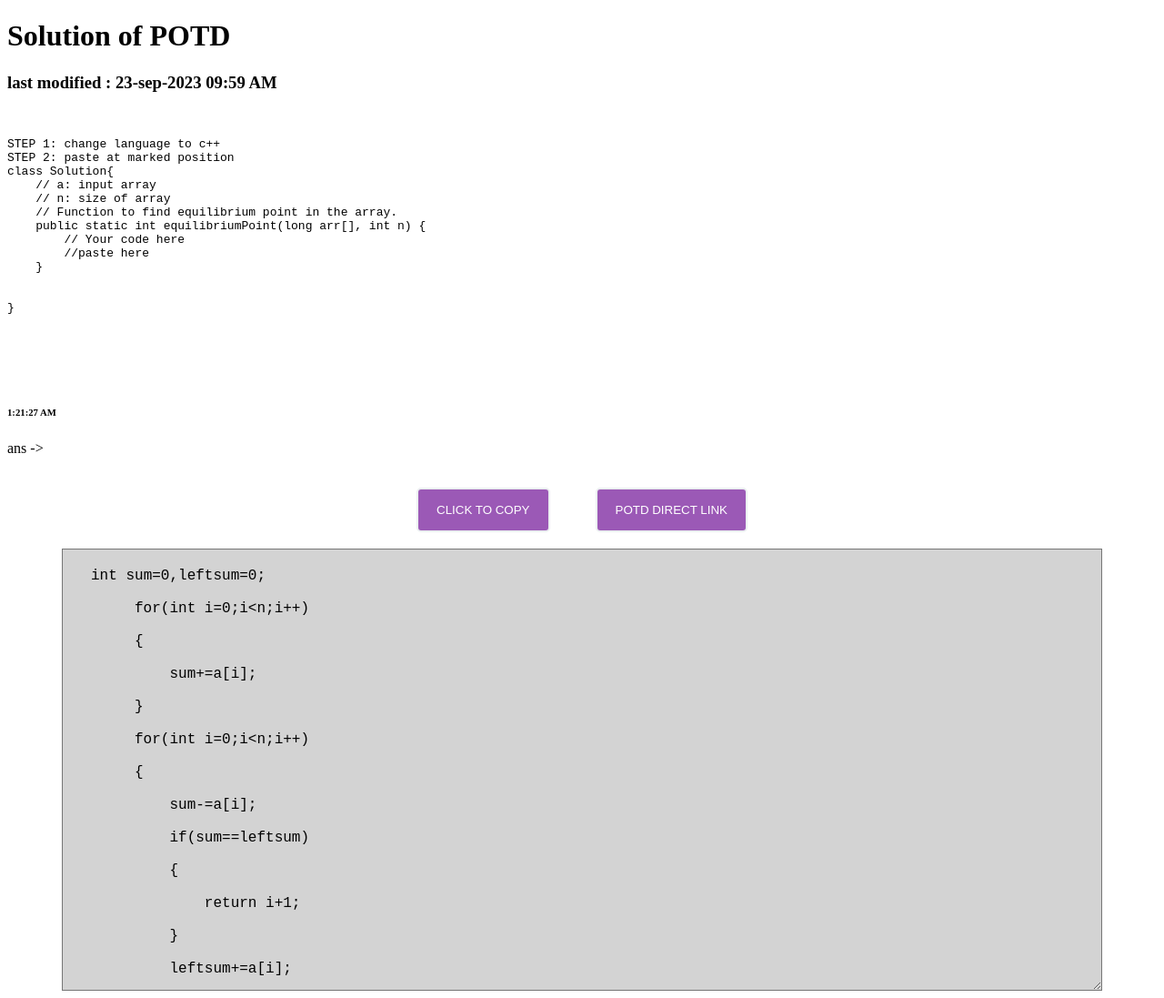
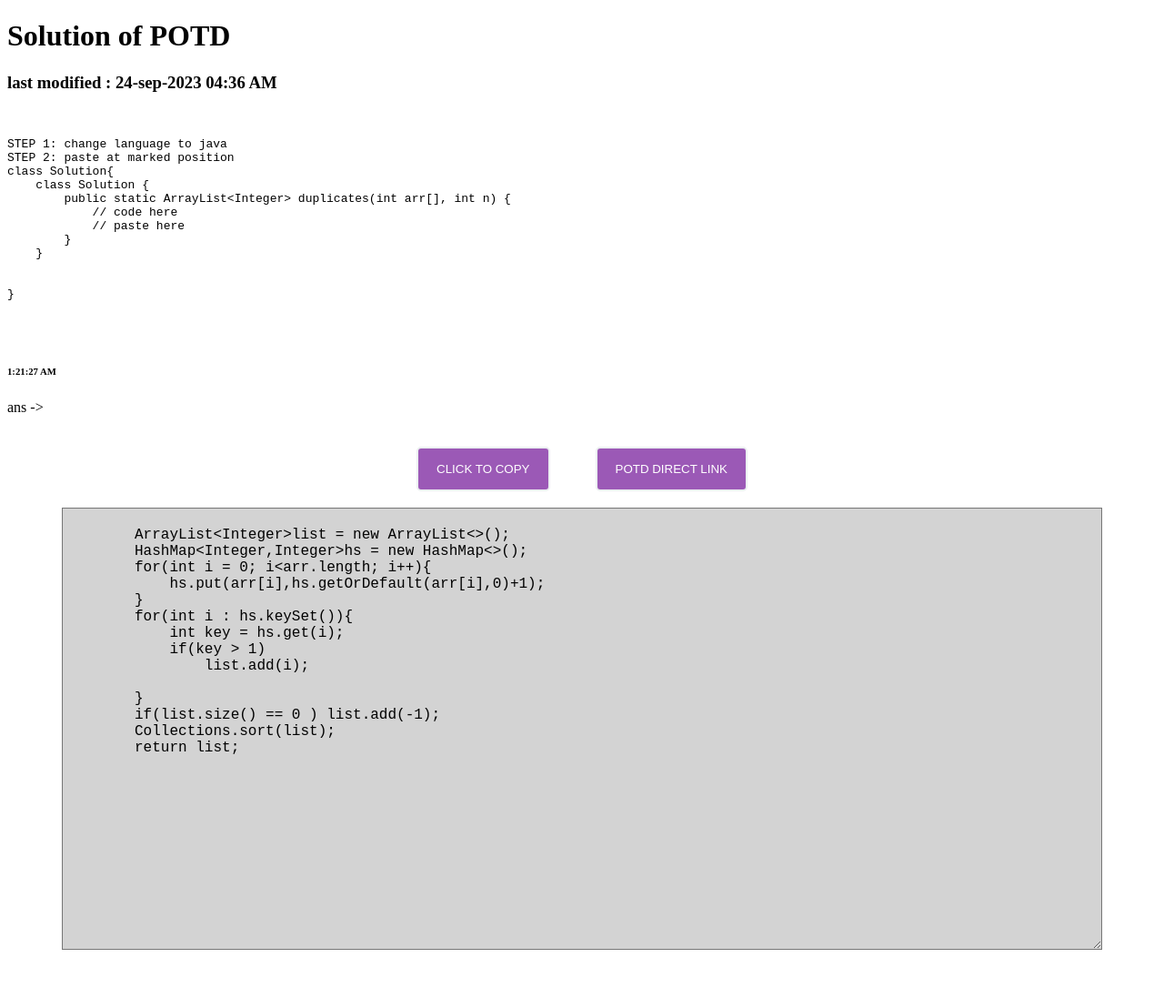
Before and after one commit to Amit709113/the_code, a React (Vite) app: page / in a window 1280 px wide. Shown: the whole page at 91% size. After the commit the page ends 1052 px from the top, so only its background shows below. Built offline with nearby package versions, Linux system fonts and the light colour scheme.

Commit message:
24sep2023

```diff
--- a/src/App.jsx
+++ b/src/App.jsx
@@ -3,59 +3,41 @@ import React, { useState } from 'react'
 
 const answer=
 `
-   int sum=0,leftsum=0;
-
-        for(int i=0;i<n;i++)
-
-        {
-
-            sum+=a[i];
+        ArrayList<Integer>list = new ArrayList<>();
+        HashMap<Integer,Integer>hs = new HashMap<>();
+        for(int i = 0; i<arr.length; i++){
+            hs.put(arr[i],hs.getOrDefault(arr[i],0)+1);
+        }
+        for(int i : hs.keySet()){
+            int key = hs.get(i);
+            if(key > 1)
+                list.add(i);
 
         }
+        if(list.size() == 0 ) list.add(-1);
+        Collections.sort(list);
+        return list;
 
-        for(int i=0;i<n;i++)
-
-        {
-
-            sum-=a[i];
-
-            if(sum==leftsum)
-
-            {
-
-                return i+1;
-
-            }
-
-            leftsum+=a[i];
-
-        }
-
-        return -1;
-    }
 `
 const stepp=`
 
-STEP 1: change language to c++
+STEP 1: change language to java
 STEP 2: paste at marked position
 class Solution{
-    // a: input array
-    // n: size of array
-    // Function to find equilibrium point in the array.
-    public static int equilibriumPoint(long arr[], int n) {
-        // Your code here
-        //paste here
+    class Solution {
+        public static ArrayList<Integer> duplicates(int arr[], int n) {
+            // code here
+            // paste here
+        }
     }
 
 
 }
 
-
-
 `
 const copyHandler= ()=>{
     navigator.clipboard.writeText(answer).then(() => {
-        alert("(The code has been copied successfully 👍🏽");
+        alert("remember to switch to java, copied successfully 👍🏽");
       })
       .catch(() => {
         alert("something went wrong please copy manually😔");
@@ -76,7 +58,7 @@ const App = () => {
  return (
     <>
         <h1>Solution of POTD  </h1>
-        <h3>last modified :  23-sep-2023 09:59 AM</h3>
+        <h3>last modified :  24-sep-2023 04:36 AM</h3>
 
 
         <div>
```
